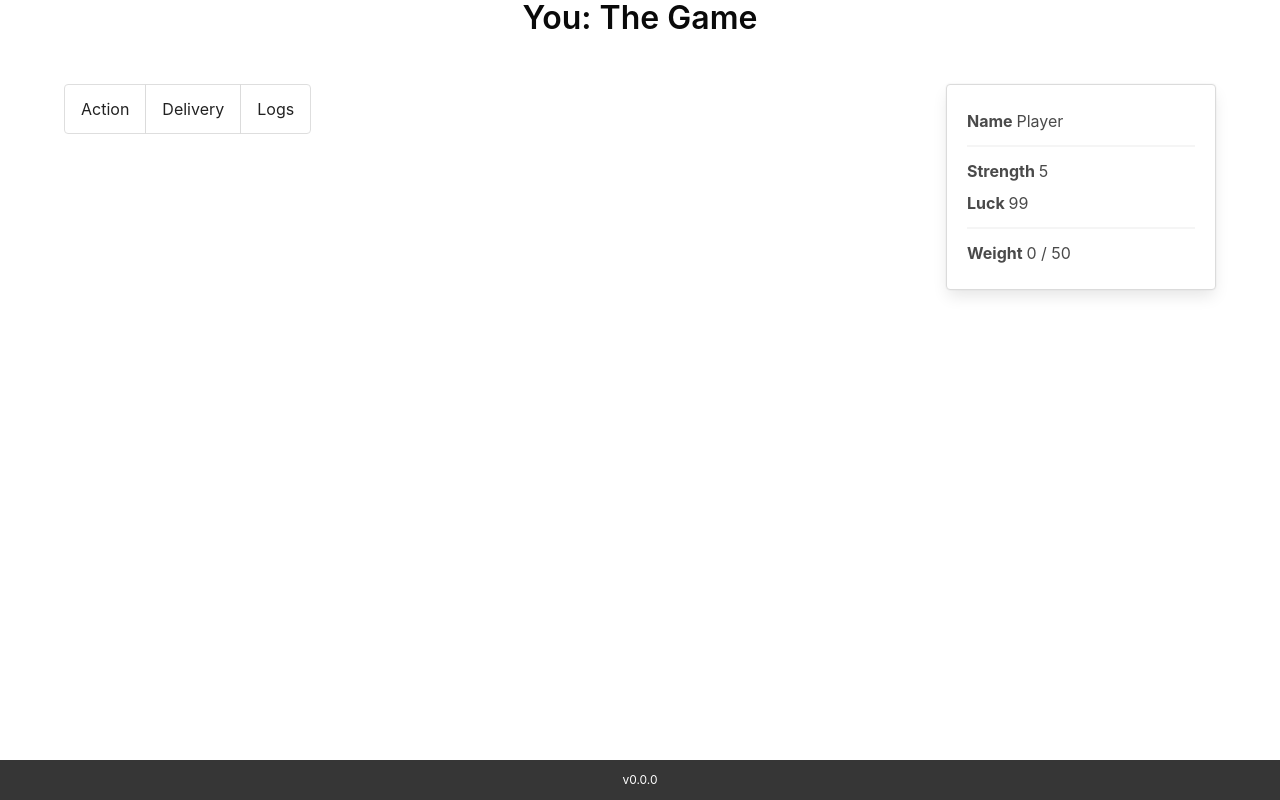
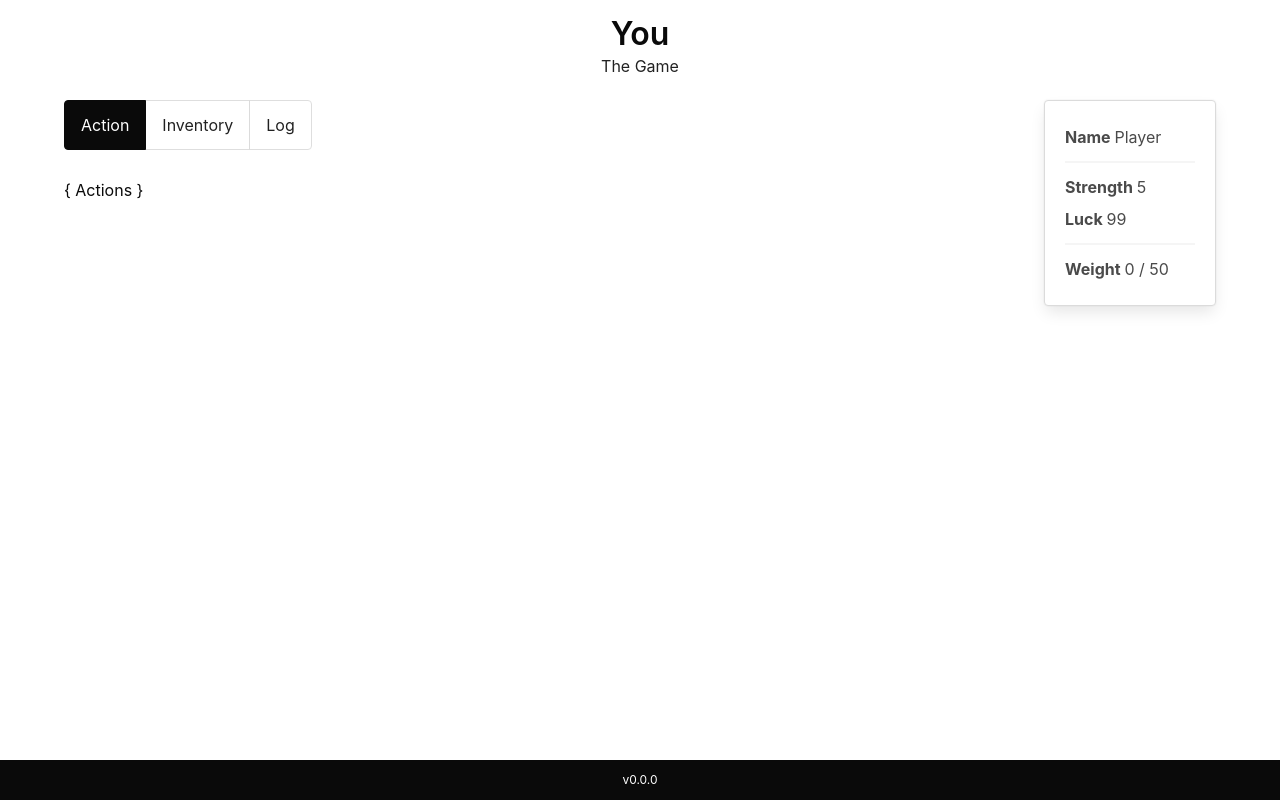
Before and after one commit to marvinisaac/you-the-game, a Vue app: page / in a window 1280 px wide. Built offline with nearby package versions, Linux system fonts and the light colour scheme.

Commit message:
:construction: Setup placeholder controls

```diff
--- a/src/app/App.vue
+++ b/src/app/App.vue
@@ -1,10 +1,11 @@
 <template>
     <section class="hero is-fullheight is-white">
         <div class="hero-head">
-            <h1 class="title">You: The Game</h1>
+            <h1 class="title">You</h1>
+            <h6 class="subtitle is-size-6">The Game</h6>
         </div>
         <ui class="is-align-top"></ui>
-        <div class="hero-foot has-background-dark has-text-white">
+        <div class="hero-foot has-background-black has-text-white">
             <p class="is-size-7">v{{ version }}</p>
         </div>
     </section>
@@ -32,11 +33,15 @@ export default {
     .hero-head, .hero-foot {
         text-align: center;
     }
+    .hero-head {
+        padding: 1em 0 0;
+    }
     .hero-foot {
         padding: 0.5em 0;
     }
     .is-align-top {
         margin-bottom: auto;
+        padding-top: 1.5rem;
     }
 }
 </style>
--- a/src/app/AppUi.vue
+++ b/src/app/AppUi.vue
@@ -2,22 +2,23 @@
     <section class="section">
         <div class="container">
             <div class="columns">
-                <div class="column is-9">
+                <div class="column is-10">
                     <div class="tabs is-toggle">
                         <ul>
-                            <li class="is-capitalized">
-                                <a>Action</a>
-                            </li>
-                            <li class="is-capitalized">
-                                <a>Delivery</a>
-                            </li>
-                            <li class="is-capitalized">
-                                <a>Logs</a>
+                            <li class="is-capitalized"
+                                v-for="tabItem in tab.list"
+                                @click="tab.active = tabItem"
+                                :class="{'is-active': tabItem === tab.active}"
+                                :key="tabItem">
+                                <a>{{ tabItem }}</a>
                             </li>
                         </ul>
                     </div>
+                    <action v-if="tab.active === 'action'"></action>
+                    <inventory v-if="tab.active === 'inventory'"></inventory>
+                    <log v-if="tab.active === 'log'"></log>
                 </div>
-                <div class="column is-3">
+                <div class="column is-2">
                     <div class="box">
                         <player></player>
                     </div>
@@ -29,11 +30,27 @@
 
 <script>
 import Player from './Character/Player.vue'
+import Action from './Tab/Action.vue'
+import Inventory from './Tab/Inventory.vue'
+import Log from './Tab/Log.vue'
 
 export default {
     components: {
-        Player
-    }
+        Player,
+        Action,
+        Inventory,
+        Log
+    },
+    data: () => ({
+        tab: {
+            active: 'action',
+            list: [
+                'action',
+                'inventory',
+                'log'
+            ]
+        }
+    })
 }
 </script>
 
--- /dev/null
+++ b/src/app/Tab/Action.vue
@@ -0,0 +1,5 @@
+<template>
+    <div>
+        <h1>{ Actions }</h1>
+    </div>
+</template>
--- /dev/null
+++ b/src/app/Tab/Inventory.vue
@@ -0,0 +1,5 @@
+<template>
+    <div>
+        <h1>{ Inventory }</h1>
+    </div>
+</template>
--- /dev/null
+++ b/src/app/Tab/Log.vue
@@ -0,0 +1,5 @@
+<template>
+    <div>
+        <h1>{ Log }</h1>
+    </div>
+</template>
```
Also changed, not shown: 1 other file (tests, documents, lock files or other folders).
